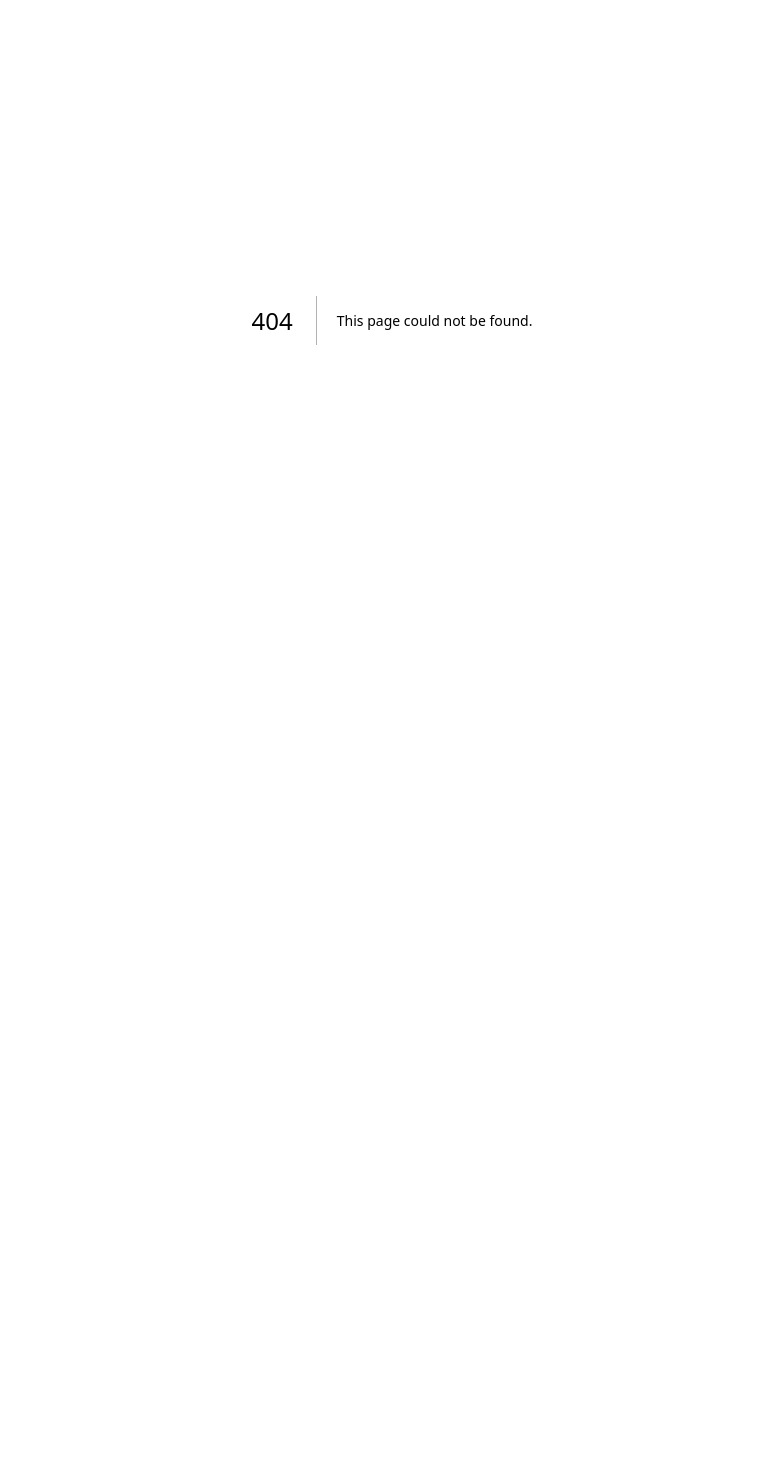
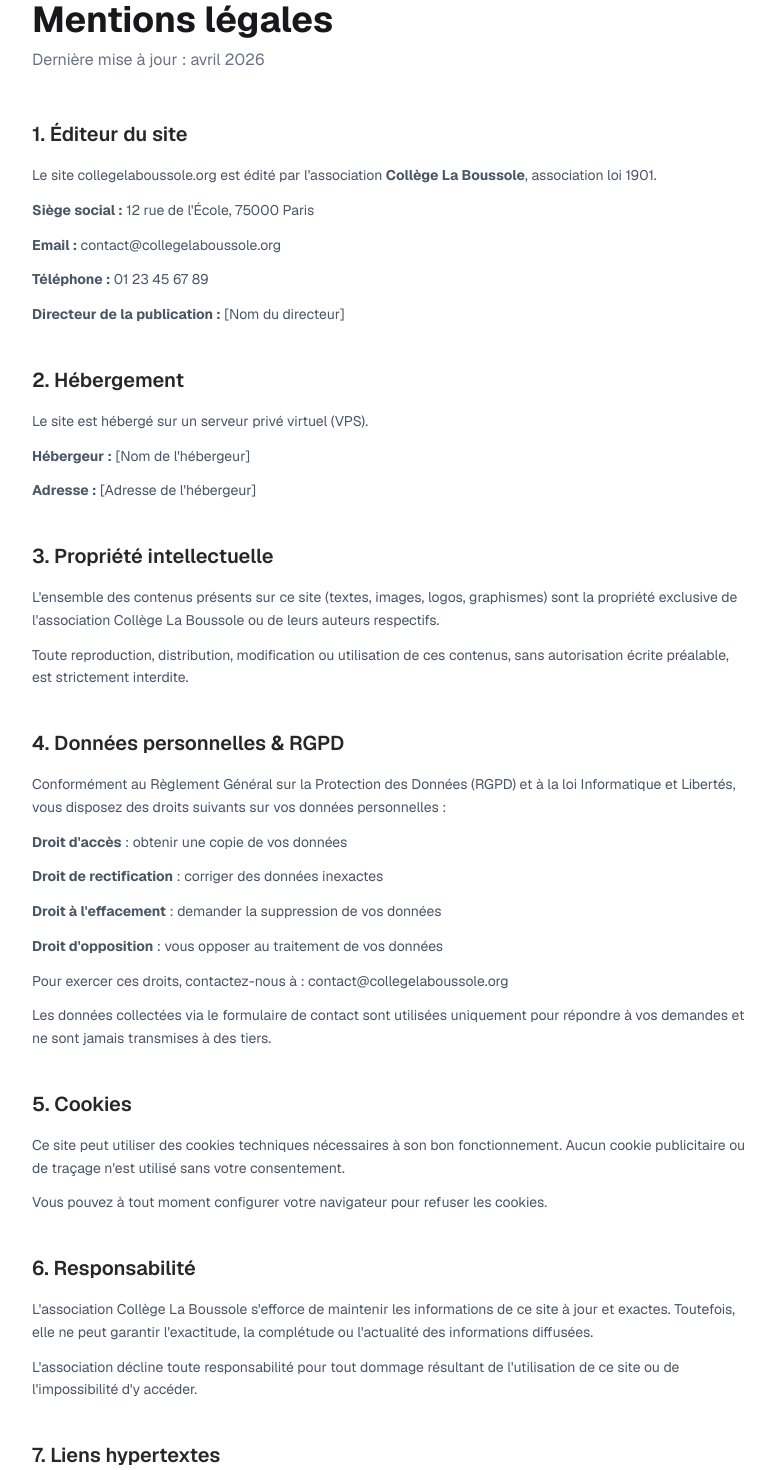
Before and after one commit to RustyRory/CollegeLaBoussole, a Next.js app in the folder collegeLaBoussoleApp/frontend/: page /mentions-legales in a window 1280 px wide. Before the commit this address had no page. Shown: the part 80-1550 px from the top of the page, without its empty margins (248-1023 px from the left). Before the commit the page ends 800 px from the top, so only its background shows below. Built offline with nearby package versions, Linux system fonts and the light colour scheme.

Commit message:
feat(ux): fixes #90 - page mentions legales

```diff
--- /dev/null
+++ b/collegeLaBoussoleApp/frontend/src/app/(public)/mentions-legales/page.tsx
@@ -0,0 +1,11 @@
+import MentionsLegalesPage from "@/components/mentions-legales-page";
+
+export const metadata = {
+  title: "Mentions légales — Collège La Boussole",
+  description:
+    "Mentions légales et politique de confidentialité du Collège La Boussole.",
+};
+
+export default function MentionsLegales() {
+  return <MentionsLegalesPage />;
+}
--- /dev/null
+++ b/collegeLaBoussoleApp/frontend/src/components/mentions-legales-page.tsx
@@ -0,0 +1,93 @@
+const SECTIONS = [
+  {
+    title: "1. Éditeur du site",
+    content: [
+      "Le site collegelaboussole.org est édité par l'association **Collège La Boussole**, association loi 1901.",
+      "**Siège social :** 12 rue de l'École, 75000 Paris",
+      "**Email :** contact@collegelaboussole.org",
+      "**Téléphone :** 01 23 45 67 89",
+      "**Directeur de la publication :** [Nom du directeur]",
+    ],
+  },
+  {
+    title: "2. Hébergement",
+    content: [
+      "Le site est hébergé sur un serveur privé virtuel (VPS).",
+      "**Hébergeur :** [Nom de l'hébergeur]",
+      "**Adresse :** [Adresse de l'hébergeur]",
+    ],
+  },
+  {
+    title: "3. Propriété intellectuelle",
+    content: [
+      "L'ensemble des contenus présents sur ce site (textes, images, logos, graphismes) sont la propriété exclusive de l'association Collège La Boussole ou de leurs auteurs respectifs.",
+      "Toute reproduction, distribution, modification ou utilisation de ces contenus, sans autorisation écrite préalable, est strictement interdite.",
+    ],
+  },
+  {
+    title: "4. Données personnelles & RGPD",
+    content: [
+      "Conformément au Règlement Général sur la Protection des Données (RGPD) et à la loi Informatique et Libertés, vous disposez des droits suivants sur vos données personnelles :",
+      "- **Droit d'accès** : obtenir une copie de vos données",
+      "- **Droit de rectification** : corriger des données inexactes",
+      "- **Droit à l'effacement** : demander la suppression de vos données",
+      "- **Droit d'opposition** : vous opposer au traitement de vos données",
+      "Pour exercer ces droits, contactez-nous à : contact@collegelaboussole.org",
+      "Les données collectées via le formulaire de contact sont utilisées uniquement pour répondre à vos demandes et ne sont jamais transmises à des tiers.",
+    ],
+  },
+  {
+    title: "5. Cookies",
+    content: [
+      "Ce site peut utiliser des cookies techniques nécessaires à son bon fonctionnement. Aucun cookie publicitaire ou de traçage n'est utilisé sans votre consentement.",
+      "Vous pouvez à tout moment configurer votre navigateur pour refuser les cookies.",
+    ],
+  },
+  {
+    title: "6. Responsabilité",
+    content: [
+      "L'association Collège La Boussole s'efforce de maintenir les informations de ce site à jour et exactes. Toutefois, elle ne peut garantir l'exactitude, la complétude ou l'actualité des informations diffusées.",
+      "L'association décline toute responsabilité pour tout dommage résultant de l'utilisation de ce site ou de l'impossibilité d'y accéder.",
+    ],
+  },
+  {
+    title: "7. Liens hypertextes",
+    content: [
+      "Ce site peut contenir des liens vers des sites tiers. L'association Collège La Boussole n'est pas responsable du contenu de ces sites externes et ne peut être tenue responsable des dommages résultant de leur consultation.",
+    ],
+  },
+];
+
+export default function MentionsLegalesPage() {
+  return (
+    <div className="flex flex-col min-h-screen bg-white text-zinc-900 font-sans">
+      <section className="px-6 py-20 max-w-3xl mx-auto w-full">
+        <h1 className="text-4xl font-bold mb-2">Mentions légales</h1>
+        <p className="text-gray-500 mb-12">Dernière mise à jour : avril 2026</p>
+
+        <div className="flex flex-col gap-10">
+          {SECTIONS.map((section) => (
+            <div key={section.title}>
+              <h2 className="text-xl font-semibold text-zinc-800 mb-4">
+                {section.title}
+              </h2>
+              <div className="flex flex-col gap-3">
+                {section.content.map((line, i) => (
+                  <p
+                    key={i}
+                    className="text-gray-600 leading-relaxed text-sm"
+                    dangerouslySetInnerHTML={{
+                      __html: line
+                        .replace(/\*\*(.*?)\*\*/g, "<strong>$1</strong>")
+                        .replace(/^- /, ""),
+                    }}
+                  />
+                ))}
+              </div>
+            </div>
+          ))}
+        </div>
+      </section>
+    </div>
+  );
+}
--- a/collegeLaBoussoleApp/frontend/src/components/site-footer.tsx
+++ b/collegeLaBoussoleApp/frontend/src/components/site-footer.tsx
@@ -84,7 +84,7 @@ export default function SiteFooter() {
 
           <div className="flex gap-4">
             <Link
-              href="#"
+              href="/mentions-legales"
               className="text-xs text-gray-400 hover:text-zinc-700 transition-colors"
             >
               Mentions légales
```
